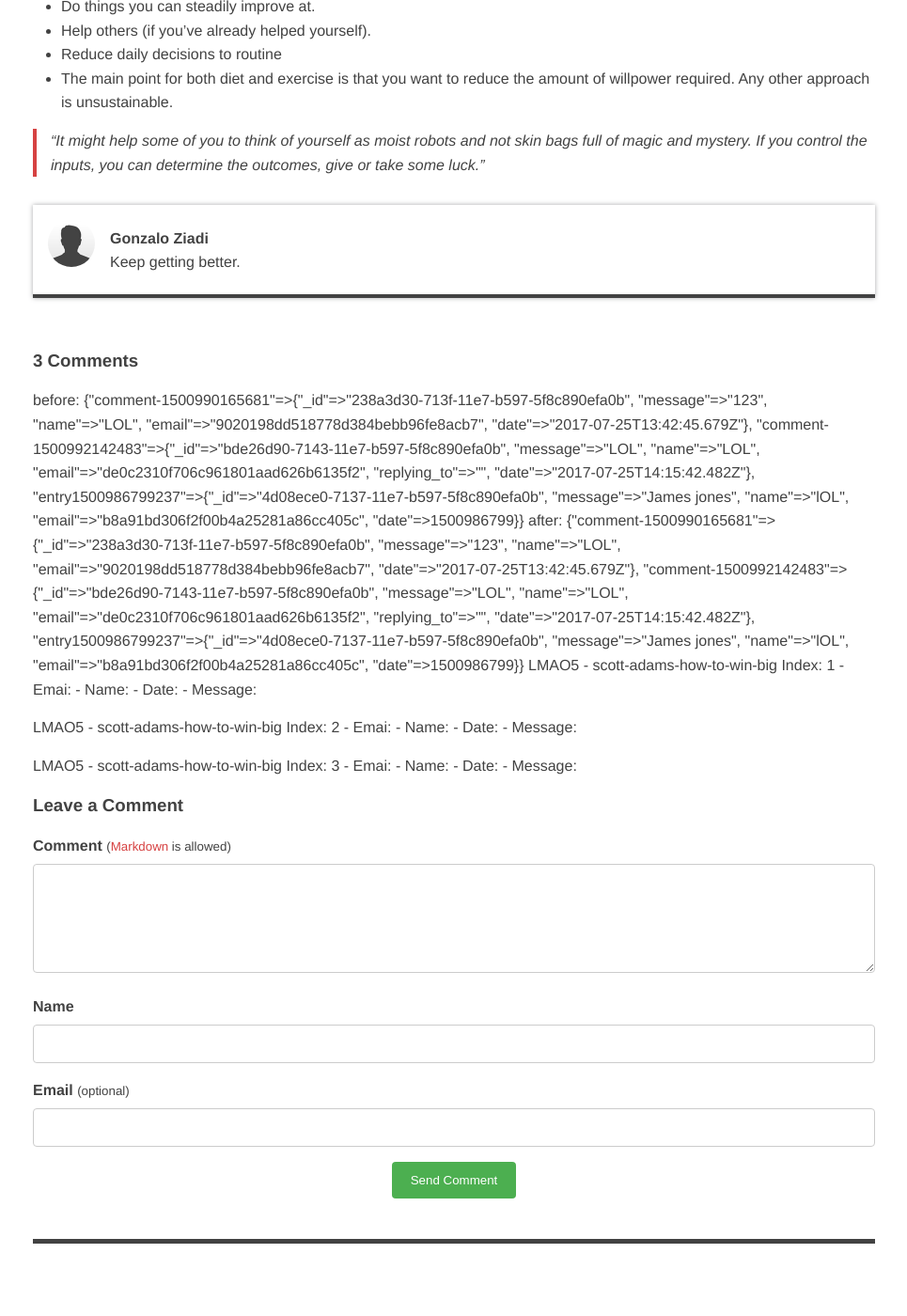
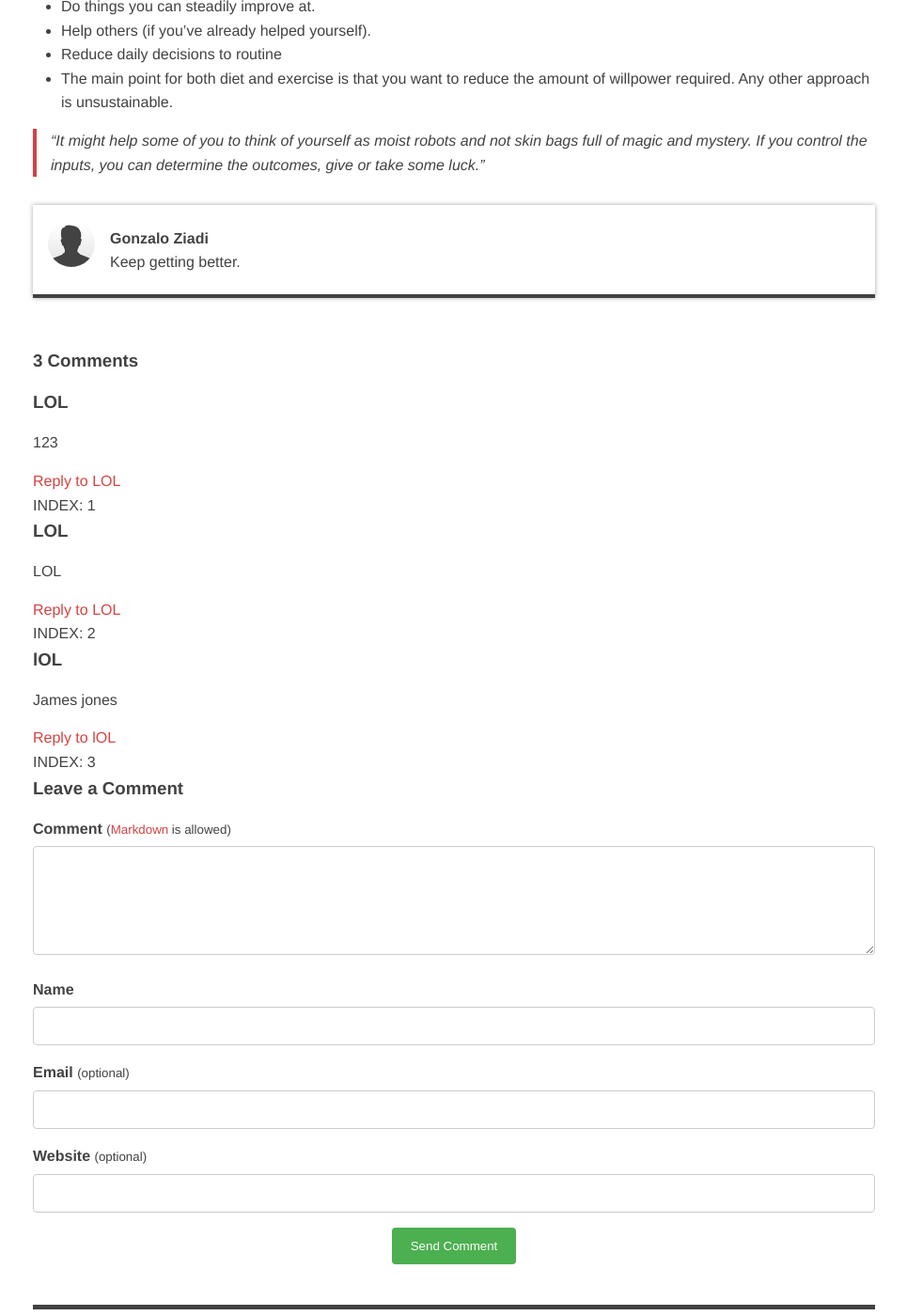
Before and after one commit to frankiecd86/windespair, a Jekyll site: the page built from _posts/2017-04-04-scott-adams-how-to-win-big.md, in a window 1280 px wide and 1400 px high, scrolled down 2383 px. Shown: the whole window at 94% size, without its empty margins (157-1122 px from the left). Built offline with Jekyll 4.4.1, drawn with Linux system fonts in a browser that asks for light colours; before the commit the page ends 3713 px from its top, so only the background shows below that.

Commit message:
Debugging comments

```diff
--- a/_data/comments/scott-adams-how-to-win-big/comment-1500990165681.yml
+++ b/_data/comments/scott-adams-how-to-win-big/comment-1500990165681.yml
@@ -2,4 +2,5 @@ _id: 238a3d30-713f-11e7-b597-5f8c890efa0b
 message: '123'
 name: LOL
 email: 9020198dd518778d384bebb96fe8acb7
+replying_to: ''
 date: '2017-07-25T13:42:45.679Z'
--- a/_data/comments/scott-adams-how-to-win-big/entry1500986799237.yml
+++ b/_data/comments/scott-adams-how-to-win-big/entry1500986799237.yml
@@ -2,4 +2,5 @@ _id: 4d08ece0-7137-11e7-b597-5f8c890efa0b
 message: James jones
 name: lOL
 email: b8a91bd306f2f00b4a25281a86cc405c
+replying_to: ''
 date: 1500986799
--- a/_includes/comment-form.html
+++ b/_includes/comment-form.html
@@ -17,47 +17,15 @@
       <label for="comment-form-email"><strong>Email</strong> <small>(optional)</small></label>
       <input type="email" id="comment-form-email" name="fields[email]" required spellcheck="false">
 
+      <label for="comment-form-url"><strong>Website</strong> <small>(optional)</small></label>
+      <input type="text" id="comment-form-url" name="fields[url]"/>
+
+      <input type="hidden" id="comment-replying-to" name="fields[replying_to]" value="">
       <input name="options[slug]" type="hidden" value="{{ page.slug }}">
 
       <input type="submit" value="Send Comment">
     </form>
-
-    <!-- <form id="comment-form" class="page__form js-form form" method="post" action="https://api.staticman.net/v2/entry/{{ site.repository }}/{{ site.staticman.branch }}/comments">
-      <div class="form-group">
-        <label for="comment-form-message"><strong>Comment</strong> <small>(<a href="https://kramdown.gettalong.org/quickref.html">Markdown</a> is allowed)</small></label>
-        <textarea type="text" rows="6" id="comment-form-message" name="fields[message]" required spellcheck="true"></textarea>
-      </div>
-
-      <div class="form-group">
-        <label for="comment-form-name"><strong>Name</strong></label>
-        <input type="text" id="comment-form-name" name="fields[name]" required spellcheck="false">
-      </div>
-
-      <div class="form-group">
-        <label for="comment-form-email"><strong>Email</strong> <small>(optional)</small></label>
-        <input type="email" id="comment-form-email" name="fields[email]" required spellcheck="false">
-      </div>
-
-      <div class="form-group">
-        <label for="comment-form-url"><strong>Website</strong> <small>(optional)</small></label>
-        <input type="text" id="comment-form-url" name="fields[url]"/>
-      </div>
-
-      <div class="form-group hidden" style="display: none;">
-        <input type="hidden" name="options[origin]" value="{{ page.url | absolute_url }}">
-        <input type="hidden" name="options[parent]" value="{{ page.url | absolute_url }}">
-        <input type="hidden" id="comment-replying-to" name="fields[replying_to]" value="">
-        <input type="hidden" id="comment-post-id" name="options[slug]" value="{{ page.slug }}">
-        <label for="comment-form-location">Leave blank if you are a human</label>
-        <input type="text" id="comment-form-location" name="fields[hidden]" autocomplete="off">
-      </div>
-
-      <div class="form-group">
-        <button type="submit" id="comment-form-submit" class="btn">Send Comment</button>
-      </div>
-    </form> -->
   </div>
-  <!-- End new comment form -->
 {% else %}
   <p><em>Comments are closed. If you have a question concerning the content of this page, please feel free to <a href="{{ site.url }}/contact/">contact me</a>.</em></p>
 {% endunless %}
--- a/_includes/comment.html
+++ b/_includes/comment.html
@@ -1,9 +1,32 @@
-<article>
-  <h3 class="comment-author-name">
+<article style="{% if include.replying_to != 0 %}margin-left: 50px;{% endif %}">
+    {% if include.replying_to != 0 %}THIS IS A REPLY MOFO!!{% endif %}
+  <h3>
       {{ include.name }}
   </h3>
 
-  <div class="comment-content">
+  <div>
     {{ include.message | markdownify }}
   </div>
+
+  {% unless include.replying_to != 0 or page.comments_locked == true %}
+    <div class="comment-reply">
+      <a rel="nofollow" href="#comment-{{ include.index }}" onclick="pete({{include.index}})"> Reply to {{ include.name }}</a>
+    </div>
+  {% endunless %}
 </article>
+
+{% capture i %}{{ include.index }}{% endcapture %}
+INDEX: {{ include.index }}
+{% assign replies = site.data.comments[page.slug] | where_exp: 'item', 'item.replying_to == i' %}
+{% for reply in replies %}
+  {% assign index       = forloop.index | prepend: '-' | prepend: include.index %}
+  {% assign r           = reply.replying_to %}
+  {% assign replying_to = r | to_integer %}
+  {% assign avatar      = reply.avatar %}
+  {% assign email       = reply.email %}
+  {% assign name        = reply.name %}
+  {% assign url         = reply.url %}
+  {% assign date        = reply.date %}
+  {% assign message     = reply.message %}
+  {% include comment.html index=index replying_to=replying_to email=email name=name url=url date=date message=message %}
+{% endfor %}
--- a/_includes/comments.html
+++ b/_includes/comments.html
@@ -1,23 +1,21 @@
-<div class="entry-comments">
+<div>
   {% if site.repository and site.staticman.branch %}
     {% if site.data.comments[page.slug] %}
       <!-- Start static comments -->
-      <div id="comments" class="js-comments">
-        <header class="section-title">
+      <div id="comments">
+        <header>
           <h3>{% if site.data.comments[page.slug].size > 1 %}{{ site.data.comments[page.slug] | size | append: ' ' }}{% endif %}Comments</h3>
         </header>
-        {% assign comments = site.data.comments[page.slug] %}
-        before: {{site.data.comments[page.slug]}}
-        after: {{site.data.comments.[page.slug]}}
+        {% assign comments = site.data.comments[page.slug] | where_exp:"item", "item.replying_to == ''" %}
         {% for comment in comments %}
-          LMAO5 - {{ page.slug }}
-          {% assign index       = forloop.index %}
-          {% assign email       = comment.email %}
-          {% assign name        = comment.name %}
-          {% assign date        = comment.date %}
-          {% assign message     = comment.message %}
-          Index: {{index}} - Emai: {{email}} - Name: {{name}} - Date: {{date}} - Message: {{message}}
-          {% include comment.html index=index email=email name=name date=date message=message %}
+          {% assign index = forloop.index %}
+          {% assign r = reply.replying_to %}
+          {% assign replying_to = r | to_integer %}
+          {% assign email = comment.email %}
+          {% assign name = comment.name %}
+          {% assign date = comment.date %}
+          {% assign message = comment.message %}
+          {% include comment.html index=index replying_to=replying_to email=email name=name url=url date=date message=message %}
         {% endfor %}
       </div>
       <!-- End static comments -->
--- a/_layouts/default.html
+++ b/_layouts/default.html
@@ -17,6 +17,16 @@ layout: compress
     </div>
     {% include footer.html %}
     {% if site.analytics %}{% include analytics.html %}{% endif %}
+
+    <script type="text/javascript">
+        function pete(wasa) {
+            var reply = document.getElementById("comment-replying-to");
+            console.log("reply.val: " + reply.value);
+            reply.value = wasa;
+            console.log(wasa);
+            console.log("reply.val:" + reply.value);
+        }
+    </script>
   </body>
 
 </html>
```
Also changed, not shown: staticman.yml (+1 -111 lines).
